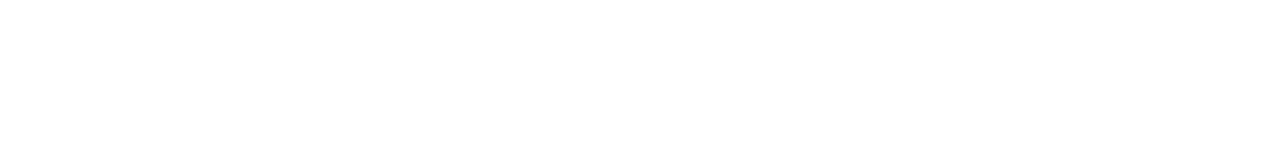
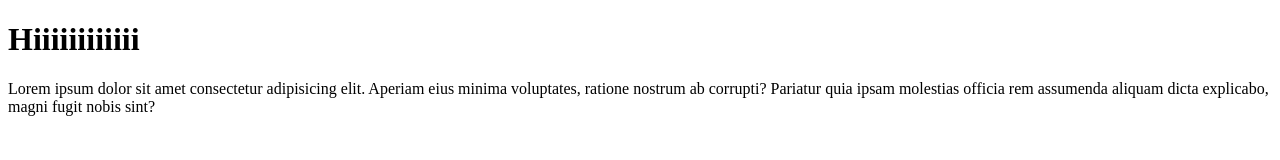
Before and after one commit to Tiredb0y/salam-dokhtary, a plain HTML site: page index.html in a window 1280 px wide. Drawn offline with Linux system fonts and the light colour scheme.

Commit message:
h1 and paragraph

```diff
--- a/index.html
+++ b/index.html
@@ -6,6 +6,7 @@
     <title>Document</title>
 </head>
 <body>
-
+    <h1>Hiiiiiiiiiiii</h1>
+    <p>Lorem ipsum dolor sit amet consectetur adipisicing elit. Aperiam eius minima voluptates, ratione nostrum ab corrupti? Pariatur quia ipsam molestias officia rem assumenda aliquam dicta explicabo, magni fugit nobis sint?</p>
 </body>
 </html>
```
